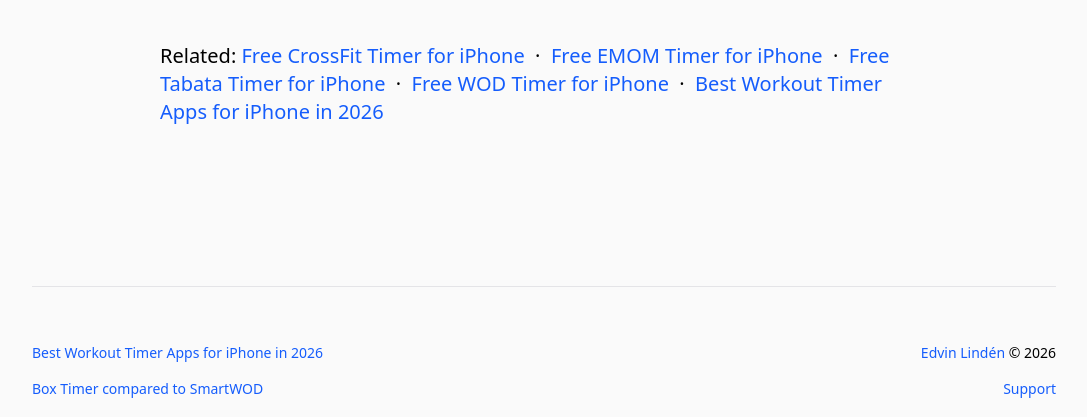
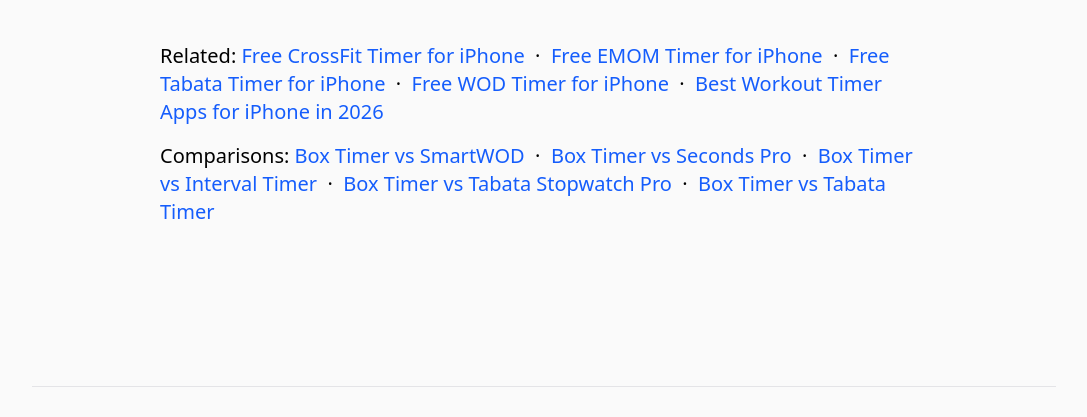
Before and after one commit to edvinlinden/boxtimer-website, an Astro site: page /crossfit-workout-timer-guide in a window 1280 px wide. Shown: the part 9153-9570 px from the top of the page, without its empty margins (96-1183 px from the left). Built offline with nearby package versions, Linux system fonts and the light colour scheme; Astro itself is replaced by a stand-in of ours; no server answers.

Commit message:
Add links to comparisons

```diff
--- a/src/pages/crossfit-workout-timer-guide.astro
+++ b/src/pages/crossfit-workout-timer-guide.astro
@@ -406,28 +406,28 @@
               <td class="py-3 text-green-700">None</td>
             </tr>
             <tr class="border-t border-zinc-200">
-              <td class="py-3 pr-4 font-medium">SmartWOD</td>
+              <td class="py-3 pr-4 font-medium"><a class="text-blue-600 hover:text-blue-800" href="/box-timer-vs-smartwod/">SmartWOD</a></td>
               <td class="py-3 pr-4 text-green-700">Yes</td>
               <td class="py-3 pr-4 text-green-700">Yes</td>
               <td class="py-3 text-yellow-600">Free & Paid</td>
               <td class="py-3 text-red-700">Free tier</td>
             </tr>
             <tr class="border-t border-zinc-200">
-              <td class="py-3 pr-4 font-medium">Seconds Pro</td>
+              <td class="py-3 pr-4 font-medium"><a class="text-blue-600 hover:text-blue-800" href="/box-timer-vs-seconds-pro/">Seconds Pro</a></td>
               <td class="py-3 pr-4 text-green-700">Yes</td>
               <td class="py-3 pr-4 text-green-700">Yes</td>
               <td class="py-3 text-yellow-600">$7.99</td>
               <td class="py-3 text-green-700">None</td>
             </tr>
             <tr class="border-t border-zinc-200">
-              <td class="py-3 pr-4 font-medium">Interval Timer (Float Tech)</td>
+              <td class="py-3 pr-4 font-medium"><a class="text-blue-600 hover:text-blue-800" href="/box-timer-vs-interval-timer/">Interval Timer (Float Tech)</a></td>
               <td class="py-3 pr-4 text-red-700">No</td>
               <td class="py-3 pr-4 text-yellow-600">Tabata only</td>
               <td class="py-3 text-yellow-600">Free & Paid</td>
               <td class="py-3 text-green-700">None</td>
             </tr>
             <tr class="border-t border-zinc-200">
-              <td class="py-3 pr-4 font-medium">Tabata Stopwatch Pro</td>
+              <td class="py-3 pr-4 font-medium"><a class="text-blue-600 hover:text-blue-800" href="/box-timer-vs-tabata-stopwatch-pro/">Tabata Stopwatch Pro</a></td>
               <td class="py-3 pr-4 text-red-700">No</td>
               <td class="py-3 pr-4 text-yellow-600">Tabata only</td>
               <td class="py-3 text-yellow-600">Free &amp; $19.99</td>
@@ -535,6 +535,28 @@
           >Best Workout Timer Apps for iPhone in 2026</a
         >
       </p>
+      <p class="mt-4">
+        <strong>Comparisons:</strong>
+        <a class="text-blue-600 hover:text-blue-800" href="/box-timer-vs-smartwod/"
+          >Box Timer vs SmartWOD</a
+        >
+        &nbsp;·&nbsp;
+        <a class="text-blue-600 hover:text-blue-800" href="/box-timer-vs-seconds-pro/"
+          >Box Timer vs Seconds Pro</a
+        >
+        &nbsp;·&nbsp;
+        <a class="text-blue-600 hover:text-blue-800" href="/box-timer-vs-interval-timer/"
+          >Box Timer vs Interval Timer</a
+        >
+        &nbsp;·&nbsp;
+        <a class="text-blue-600 hover:text-blue-800" href="/box-timer-vs-tabata-stopwatch-pro/"
+          >Box Timer vs Tabata Stopwatch Pro</a
+        >
+        &nbsp;·&nbsp;
+        <a class="text-blue-600 hover:text-blue-800" href="/box-timer-vs-tabata-timer/"
+          >Box Timer vs Tabata Timer</a
+        >
+      </p>
     </div>
   </Container>
   <Footer />
```
